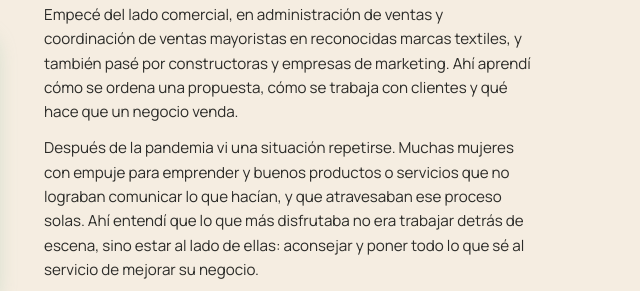
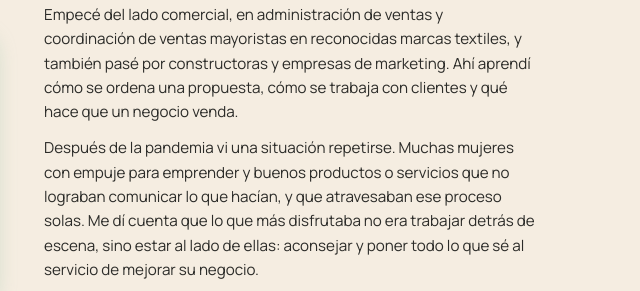
Before and after one commit to gisellekaplun/gisellekaplun2, a plain HTML site: page index.html in a window 1280 px wide. Shown: the part 4380-4671 px from the top of the page, 554-1194 px from the left. Drawn offline with nearby package versions, Linux system fonts and the light colour scheme.

Commit message:
Tweak copy in Quién soy section

```diff
--- a/index.html
+++ b/index.html
@@ -271,7 +271,7 @@
                 <div class="equipo__about-text" data-aos="fade-left">
                     <p>Soy Gi, y hace más de 15 años que trabajo en moda y marketing.</p>
                     <p>Empecé del lado comercial, en administración de ventas y coordinación de ventas mayoristas en reconocidas marcas textiles, y también pasé por constructoras y empresas de marketing. Ahí aprendí cómo se ordena una propuesta, cómo se trabaja con clientes y qué hace que un negocio venda.</p>
-                    <p>Después de la pandemia vi una situación repetirse. Muchas mujeres con empuje para emprender y buenos productos o servicios que no lograban comunicar lo que hacían, y que atravesaban ese proceso solas. Ahí entendí que lo que más disfrutaba no era trabajar detrás de escena, sino estar al lado de ellas: aconsejar y poner todo lo que sé al servicio de mejorar su negocio.</p>
+                    <p>Después de la pandemia vi una situación repetirse. Muchas mujeres con empuje para emprender y buenos productos o servicios que no lograban comunicar lo que hacían, y que atravesaban ese proceso solas. Me dí cuenta que lo que más disfrutaba no era trabajar detrás de escena, sino estar al lado de ellas: aconsejar y poner todo lo que sé al servicio de mejorar su negocio.</p>
                     <p>Hoy acompaño a emprendedoras con recorrido: nos sentamos juntas, ordenamos lo que ofrecen, decidimos y lo implementamos. Sin delegar las decisiones y sin quedarse con ideas pendientes.</p>
                 </div>
             </div>
```
